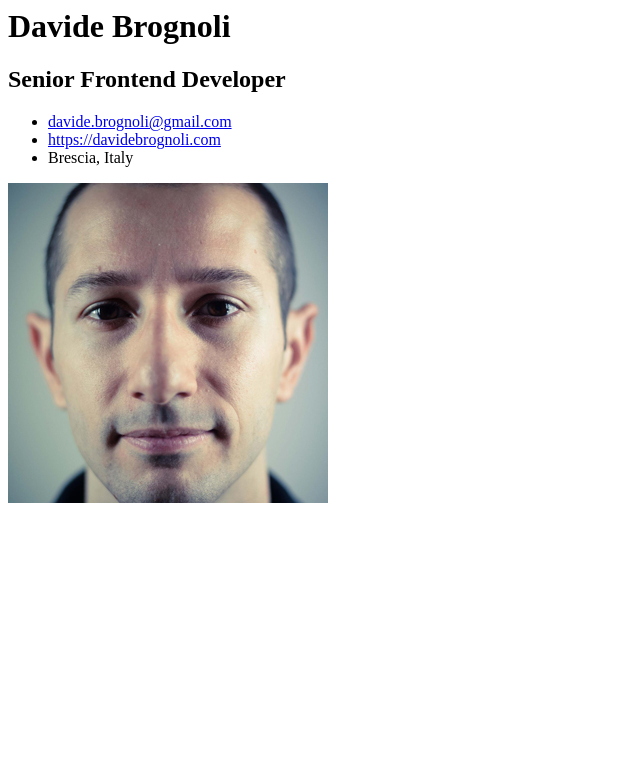
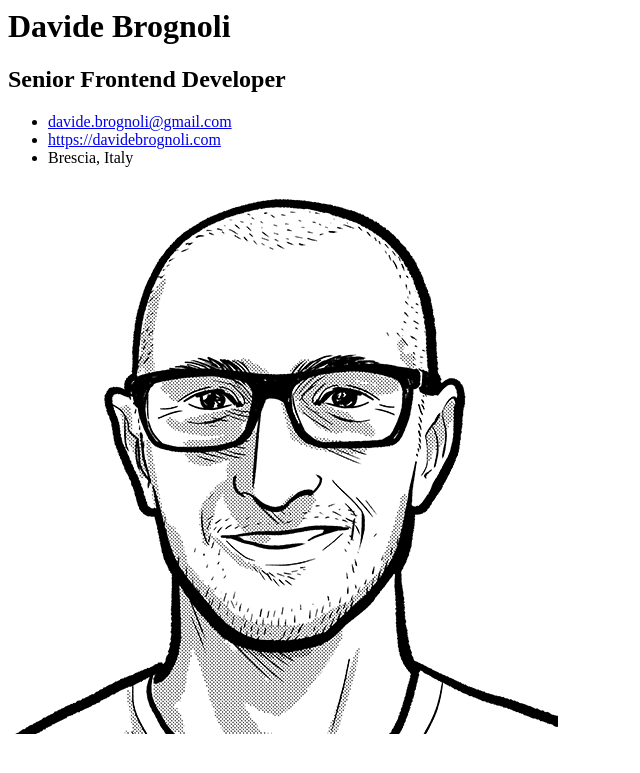
Before and after one commit to davidebrognoli/resume, a Node project: template src/partials/header.handlebars in a window 1280 px wide. Shown: the top 773 px of the page, without its empty margins (0-640 px from the left). Run offline with Node 20 templates, Linux system fonts and the light colour scheme; the template is opened without the code that fills it, so the values that code supplies are empty.

Commit message:
Change profile image

```diff
--- a/src/partials/header.handlebars
+++ b/src/partials/header.handlebars
@@ -9,6 +9,6 @@
     </ul>
   </div>
   <div class="main-header__image right-column">
-    <img src="../static/davide-brognoli.jpg" alt="Davide Brognoli">
+    <img src="../static/davide-brognoli.png" alt="Davide Brognoli">
   </div>
 </header>
--- a/src/scss/_header.scss
+++ b/src/scss/_header.scss
@@ -38,9 +38,10 @@
 
     img{
       display: inline-block;
-      width: 100%;
-      max-width: 140px;
+      width: 140px;
+      height: 140px;
       border-radius: 100%;
+      box-shadow: 0px 0px 15px -5px #000000;
     }
   }
 }
```
Also changed, not shown: src/static/davide-brognoli.jpg (deleted), src/static/davide-brognoli.png (added).
